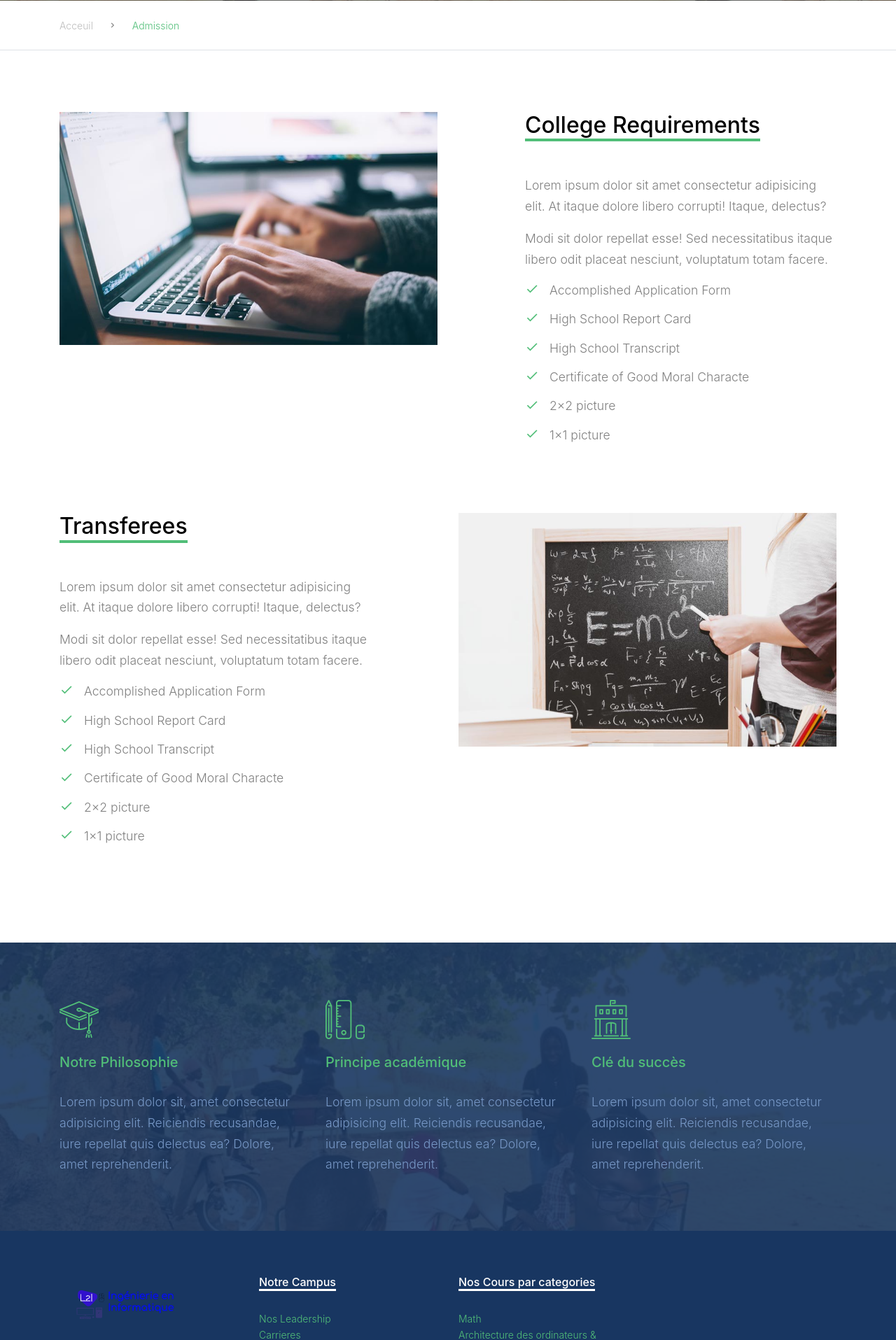
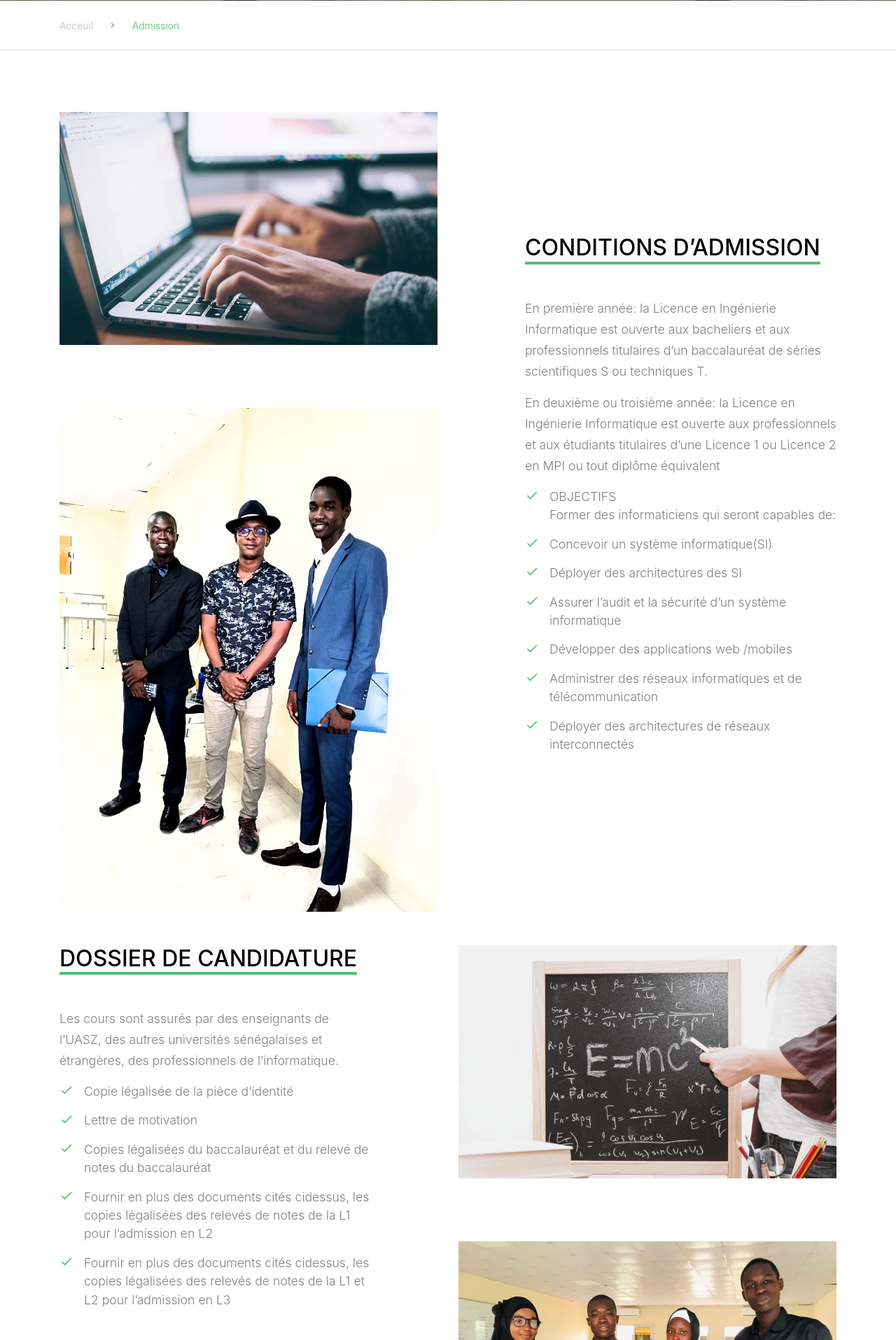
Before and after one commit to gaye-00/Project_Site_L2i, a Django app: a page that uses Site_L2i_Project/Site_L2i/templates/base.html in a window 1280 px wide. Shown: the part 1083-2998 px from the top of the page at 70% size. Run offline with Django 4.2, Linux system fonts and the light colour scheme; some libraries are stand-ins or nearby versions; some web fonts are replaced.

Commit message:
change lorem

```diff
--- a/Site_L2i_Project/Site_L2i/face/templates/face/admissions.html
+++ b/Site_L2i_Project/Site_L2i/face/templates/face/admissions.html
@@ -19,22 +19,34 @@
         <div class="container">
             <div class="row mb-5">
                 <div class="col-lg-6 mb-lg-0 mb-4">
-                    <img src="images/course_6.jpg" alt="Image" class="img-fluid">
+                    <img src="{% static 'face/images/course_6.jpg' %}" alt="Image" class="img-fluid">
+                    <br> <br> <br> <br>
+                    <img src="{% static 'face/images/course_7.jpg' %}" alt="Image" class="img-fluid">
                 </div>
                 <div class="col-lg-5 ml-auto align-self-center">
                     <h2 class="section-title-underline mb-5">
-                        <span>College Requirements</span>
+                        <span>CONDITIONS DʼADMISSION</span>
                     </h2>
-                    <p>Lorem ipsum dolor sit amet consectetur adipisicing elit. At itaque dolore libero corrupti! Itaque, delectus?</p>
-                    <p>Modi sit dolor repellat esse! Sed necessitatibus itaque libero odit placeat nesciunt, voluptatum totam facere.</p>
+                    <p>En première année: la Licence en
+                      Ingénierie Informatique est ouverte aux
+                      bacheliers et aux professionnels titulaires dʼun
+                      baccalauréat de séries scientifiques S ou
+                      techniques T.</p>
+                    <p>En deuxième ou troisième année: la
+                      Licence en Ingénierie Informatique est
+                      ouverte aux professionnels et aux étudiants
+                      titulaires dʼune Licence 1 ou Licence 2 en
+                      MPI ou tout diplôme équivalent</p>
 
                     <ol class="ul-check primary list-unstyled">
-                        <li>Accomplished Application Form</li>
-                        <li>High School Report Card </li>
-                        <li>High School Transcript</li>
-                        <li>Certificate of Good Moral Characte</li>
-                        <li>2×2 picture</li>
-                        <li>1×1 picture</li>
+                        <li>OBJECTIFS <br>
+                          Former des informaticiens qui seront capables de:</li>
+                        <li>Concevoir un système informatique(SI)</li>
+                        <li>Déployer des architectures des SI</li>
+                        <li>Assurer lʼaudit et la sécurité dʼun système informatique</li>
+                        <li>Développer des applications web /mobiles</li>
+                        <li>Administrer des réseaux informatiques et de télécommunication</li>
+                        <li>Déployer des architectures de réseaux interconnectés</li>
                     </ol>
 
                 </div>
@@ -42,21 +54,54 @@
 
             <div class="row">
                     <div class="col-lg-6 order-1 order-lg-2 mb-4 mb-lg-0">
-                        <img src="images/course_3.jpg" alt="Image" class="img-fluid">
+                        <img src="{% static 'face/images/course_3.jpg' %}" alt="Image" class="img-fluid">
+                        <br> <br> <br> <br>
+                        <img src="{% static 'face/images/course_8.jpg' %}" alt="Image" class="img-fluid">
                     </div>
                     <div class="col-lg-5 mr-auto align-self-center order-2 order-lg-1">
                         <h2 class="section-title-underline mb-5">
-                            <span>Transferees</span>
+                            <span>DOSSIER DE CANDIDATURE</span>
                         </h2>
-                        <p>Lorem ipsum dolor sit amet consectetur adipisicing elit. At itaque dolore libero corrupti! Itaque, delectus?</p>
-                        <p>Modi sit dolor repellat esse! Sed necessitatibus itaque libero odit placeat nesciunt, voluptatum totam facere.</p>
+                        <p>Les cours sont assurés par des enseignants
+                          de lʼUASZ, des autres universités
+                          sénégalaises et étrangères, des
+                          professionnels de lʼinformatique.</p>
                         <ol class="ul-check primary list-unstyled">
-                                <li>Accomplished Application Form</li>
-                                <li>High School Report Card </li>
-                                <li>High School Transcript</li>
-                                <li>Certificate of Good Moral Characte</li>
-                                <li>2×2 picture</li>
-                                <li>1×1 picture</li>
+                                <li>Copie légalisée de la pièce dʼidentité</li>
+                                <li>Lettre de motivation</li>
+                                <li>Copies légalisées du baccalauréat et du
+                                    relevé de notes du baccalauréat </li>
+                                <li>Fournir en plus des documents cités cidessus,
+                                  les copies légalisées des relevés de
+                                  notes de la L1 pour lʼadmission en L2</li>
+                                <li>Fournir en plus des documents cités cidessus,
+                                  les copies légalisées des relevés de
+                                  notes de la L1 et L2 pour lʼadmission en L3</li>
+                                  <br>
+                                <li>
+                                  <table border="1" cellpadding="15" cellspacing="10"/>
+                                  <tr>
+                                    <th>Catégories</th>
+                                    <th>Frais dʼinscription</th>
+                                    <th>Mensualité</th>
+                                  </tr>
+
+                                  <tr>
+                                    <td>Publique</td>
+                                    <td>25 000 F</td>
+                                    <td>Néant</td>
+                                  </tr>
+
+                                  <tr>
+                                    <td>Professionnels et
+                                      autres étudiants</td>
+                                    <td>50 000 F</td>
+                                    <td>50 000FCFA/ mois
+                                      (sur 10 mois/ an)</td>
+                                  </td>
+
+                                </table>
+                              </li>
                             </ol>
                     </div>
                 </div>
--- a/Site_L2i_Project/Site_L2i/face/templates/face/courses.html
+++ b/Site_L2i_Project/Site_L2i/face/templates/face/courses.html
@@ -59,7 +59,7 @@
             </div>
             <div class="col-lg-4 col-md-6 mb-5 mb-lg-0">
               <span class="icon flaticon-library"></span>
-              <h3>Key of Success</h3>
+              <h3>Clé du succès</h3>
               <p>Lorem ipsum dolor sit, amet consectetur adipisicing elit. Reiciendis recusandae, iure repellat quis delectus ea?
                 Dolore, amet reprehenderit.</p>
             </div>
--- a/Site_L2i_Project/Site_L2i/templates/base.html
+++ b/Site_L2i_Project/Site_L2i/templates/base.html
@@ -165,7 +165,7 @@
           <div class="col-lg-3">
             <p class="mb-4"><img src="{% static 'face/images/logo.png' %}" alt="Image" class="img-fluid"></p>
             <p>L'école qui forme les futures ingénieurs dans les domaines informatiques.</p>
-            <p><a href="#">Learn More</a></p>
+            <p><a href="#">En Savoir plus</a></p>
           </div>
           <div class="col-lg-3">
             <h3 class="footer-heading"><span>Notre Campus</span></h3>
```
Also changed, not shown: Site_L2i_Project/Site_L2i/db.sqlite3, Site_L2i_Project/Site_L2i/face/static/face/images/course_7.jpg (added), Site_L2i_Project/Site_L2i/face/static/face/images/course_8.jpg (added).
